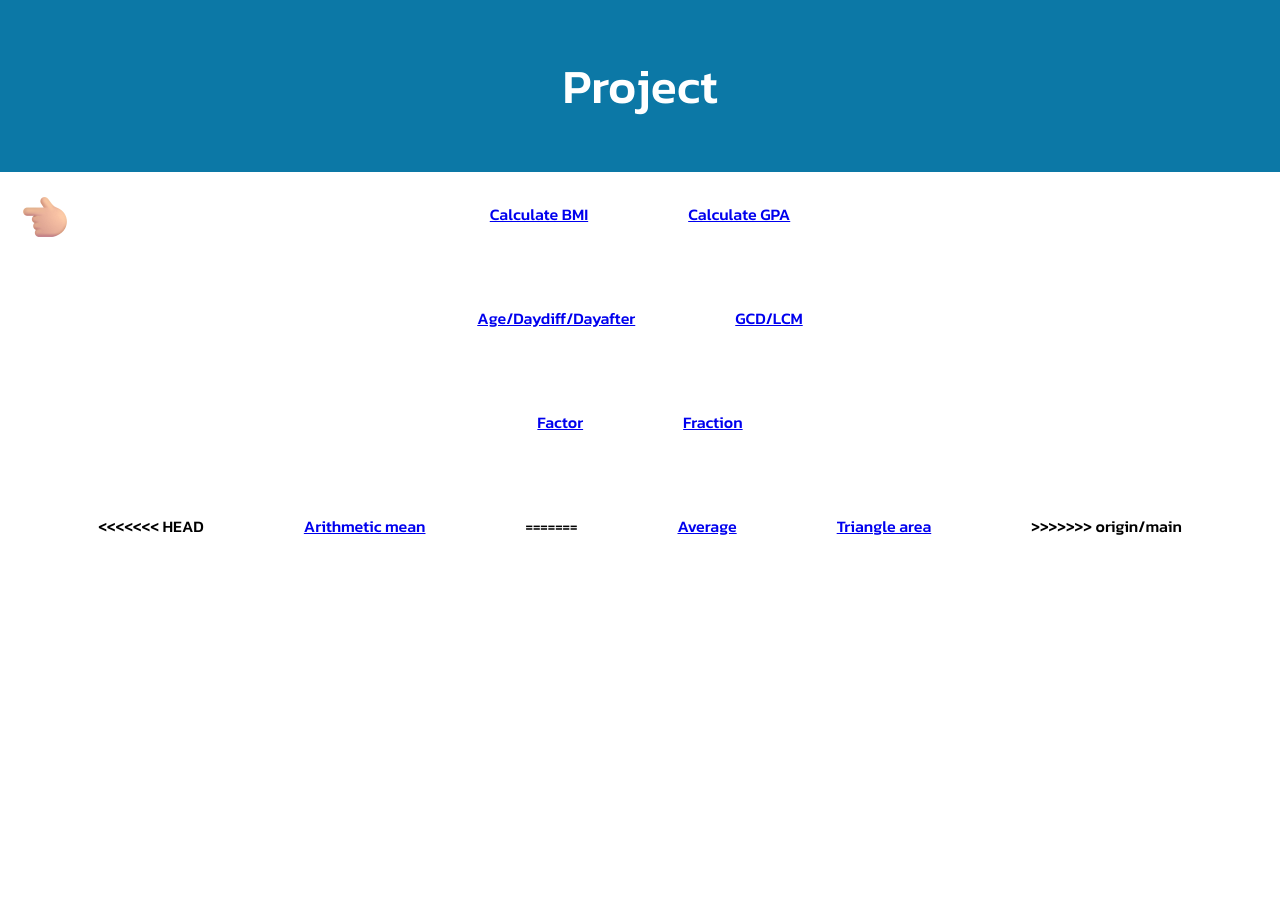
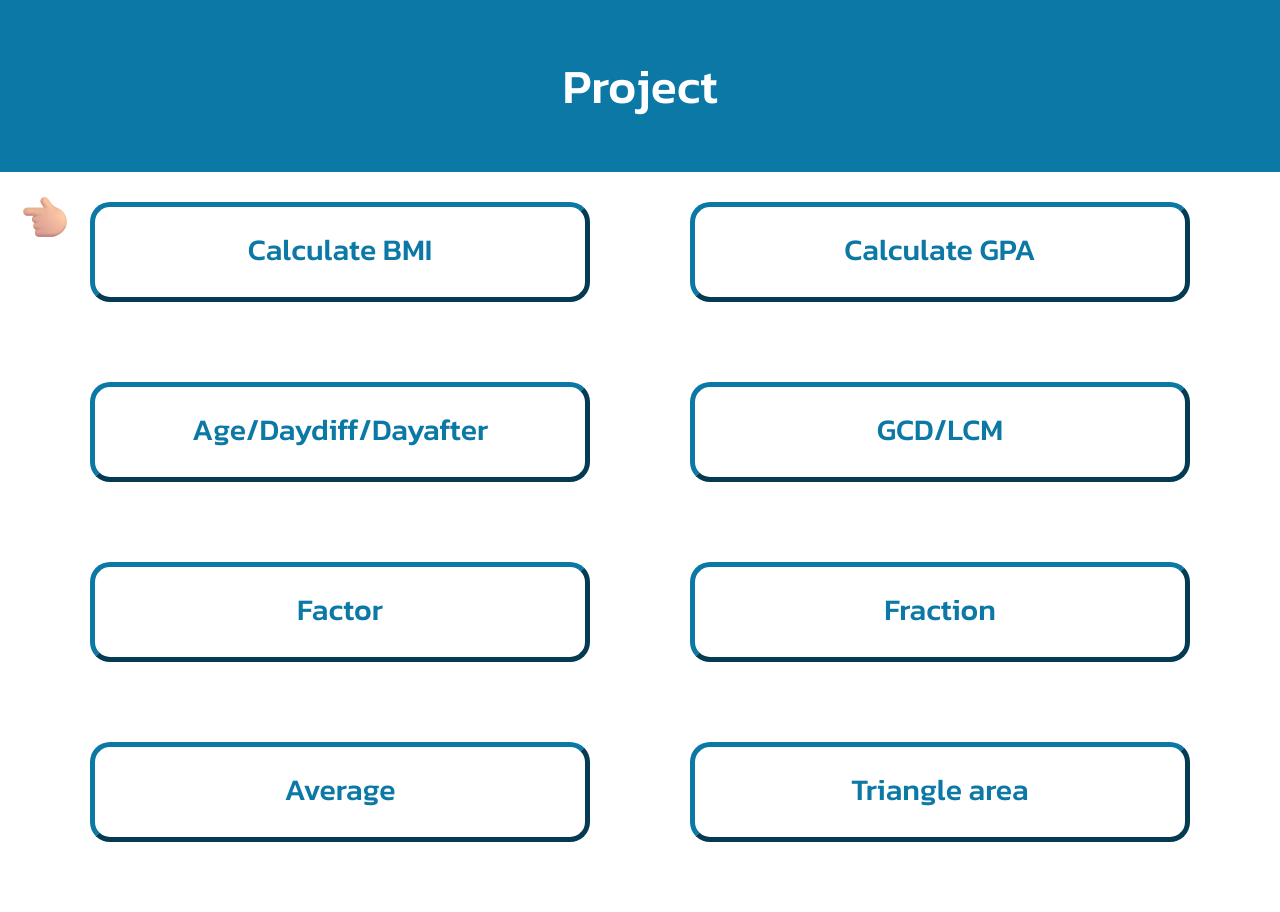
Before and after one commit to axzessjr/thaiware_internship, a PHP site: page /project.php in a window 1280 px wide. Before the commit the page ends 535 px from the top, so only its background shows below. Run offline with PHP 8.4, Linux system fonts and the light colour scheme.

Commit message:
no message

```diff
--- a/all_project/css/style.css
+++ b/all_project/css/style.css
@@ -58,11 +58,7 @@ body {
 .col2, .col3, .col4 {
     margin-top: 80px;
 }
-<<<<<<< HEAD
-#company, #project, #bmi, #gpa, #dmy, #math, #factor, #fraction, #average {
-=======
 #company, #project, #bmi, #gpa, #dmy, #math, #factor, #fraction, #average, #triangle {
->>>>>>> origin/main
     text-align: center;
     border: outset 5px #0C78A6;
     border-radius: 20px;
@@ -76,28 +72,20 @@ body {
     height: 200px;
     padding: 75px;
 }
-<<<<<<< HEAD
-#bmi, #gpa, #dmy, #math, #factor, #fraction, #average {
-=======
 #bmi, #gpa, #dmy, #math, #factor, #fraction, #average, #triangle {
->>>>>>> origin/main
     width: 500px;
     height: 100px;
     padding: 20px;
 }
-<<<<<<< HEAD
 #company:hover, #project:hover, #bmi:hover, #gpa:hover, #dmy:hover, #math:hover, #factor:hover, #fraction:hover, #average:hover {
     background-color: #0C78A6;
     color: white;
 }
-#company:active, #project:active, #bmi:active, #gpa:active, #dmy:active, #math:active, #factor:active, #fraction:active, #average:active {
-=======
 #company:hover, #project:hover, #bmi:hover, #gpa:hover, #dmy:hover, #math:hover, #factor:hover, #fraction:hover, #average:hover, #triangle:hover {
     background-color: #0C78A6;
     color: white;
 }
 #company:active, #project:active, #bmi:active, #gpa:active, #dmy:active, #math:active, #factor:active, #fraction:active, #average:active, #triangle:active {
->>>>>>> origin/main
     transform: translateY(2px);
     box-shadow: 5px 5px 10px rgba(0, 0, 0, 0.2);
 }
--- a/all_project/project.php
+++ b/all_project/project.php
@@ -31,12 +31,8 @@
             <a href="/thaiware_internship/fraction/index.php" id="fraction">Fraction</a>
         </div>
         <div class="col4">
-<<<<<<< HEAD
-            <a href="/thaiware_internship/average/index.php" id="average">Arithmetic mean</a>
-=======
             <a href="/thaiware_internship/average/index.php" id="average">Average</a>
             <a href="/thaiware_internship/triangle/index.php" id="triangle">Triangle area</a>
->>>>>>> origin/main
         </div>
     </div>
 </body>
--- a/triangle/process_BH.php
+++ b/triangle/process_BH.php
@@ -2,7 +2,7 @@
 if ($_SERVER["REQUEST_METHOD"] == "POST") {
     $base = $_POST['base'];
     $high = $_POST['high'];
-    $result = 0.5 * $base * $high ;
+    $result = 0.5 * $base * $high;
     echo $result;
 }
 ?>
--- a/triangle/process_SA.php
+++ b/triangle/process_SA.php
@@ -5,7 +5,6 @@ $sideC = isset($_POST['sideC']) ? $_POST['sideC'] : "";
 $angleA = isset($_POST['angleA']) ? $_POST['angleA'] : "";
 $angleB = isset($_POST['angleB']) ? $_POST['angleB'] : "";
 $angleC = isset($_POST['angleC']) ? $_POST['angleC'] : "";
-
 if (!empty($sideA) && !empty($sideB) && !empty($sideC)) {
     if ($sideA + $sideB > $sideC && $sideA + $sideC > $sideB && $sideB + $sideC > $sideA) {
         $s = ($sideA + $sideB + $sideC) / 2;
```
